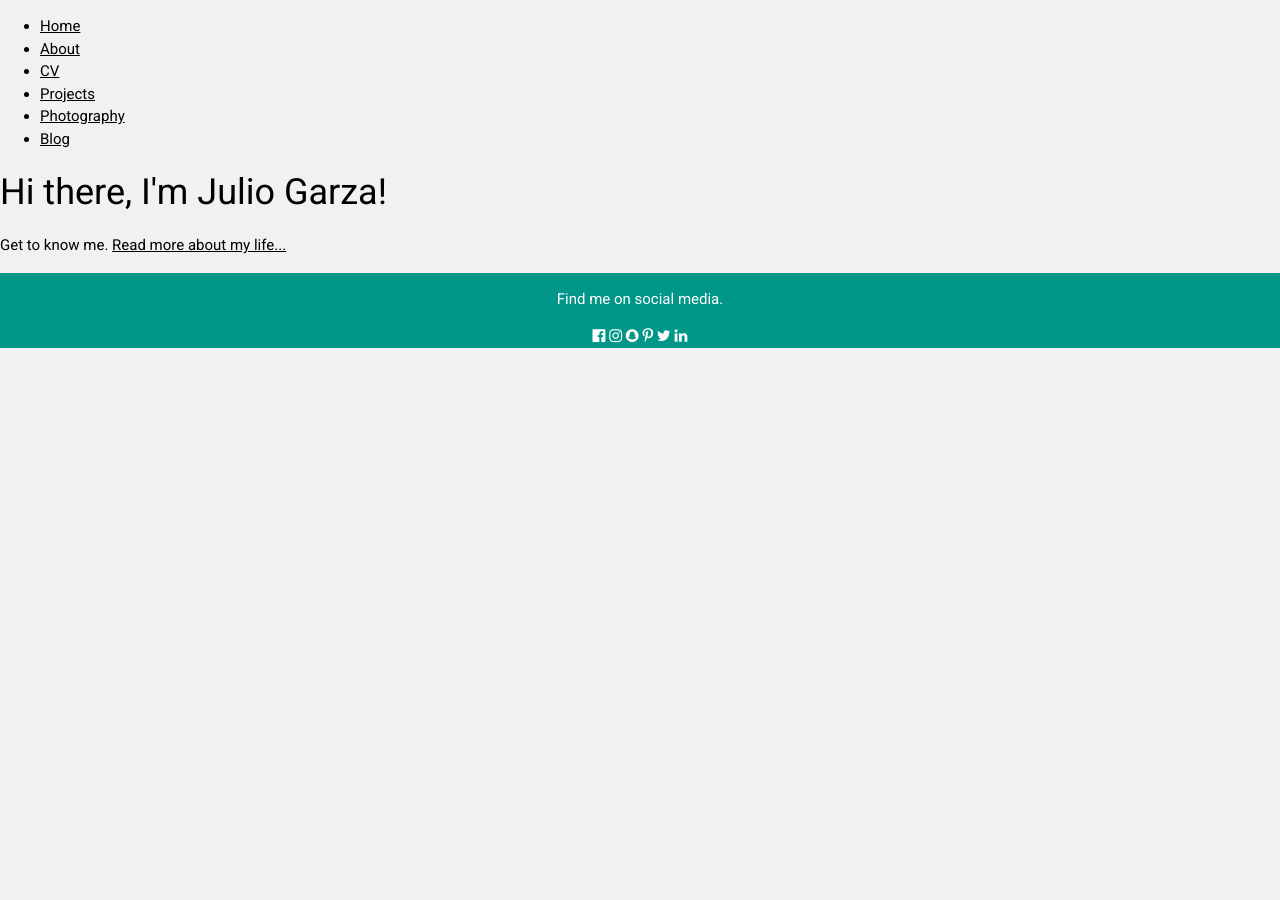
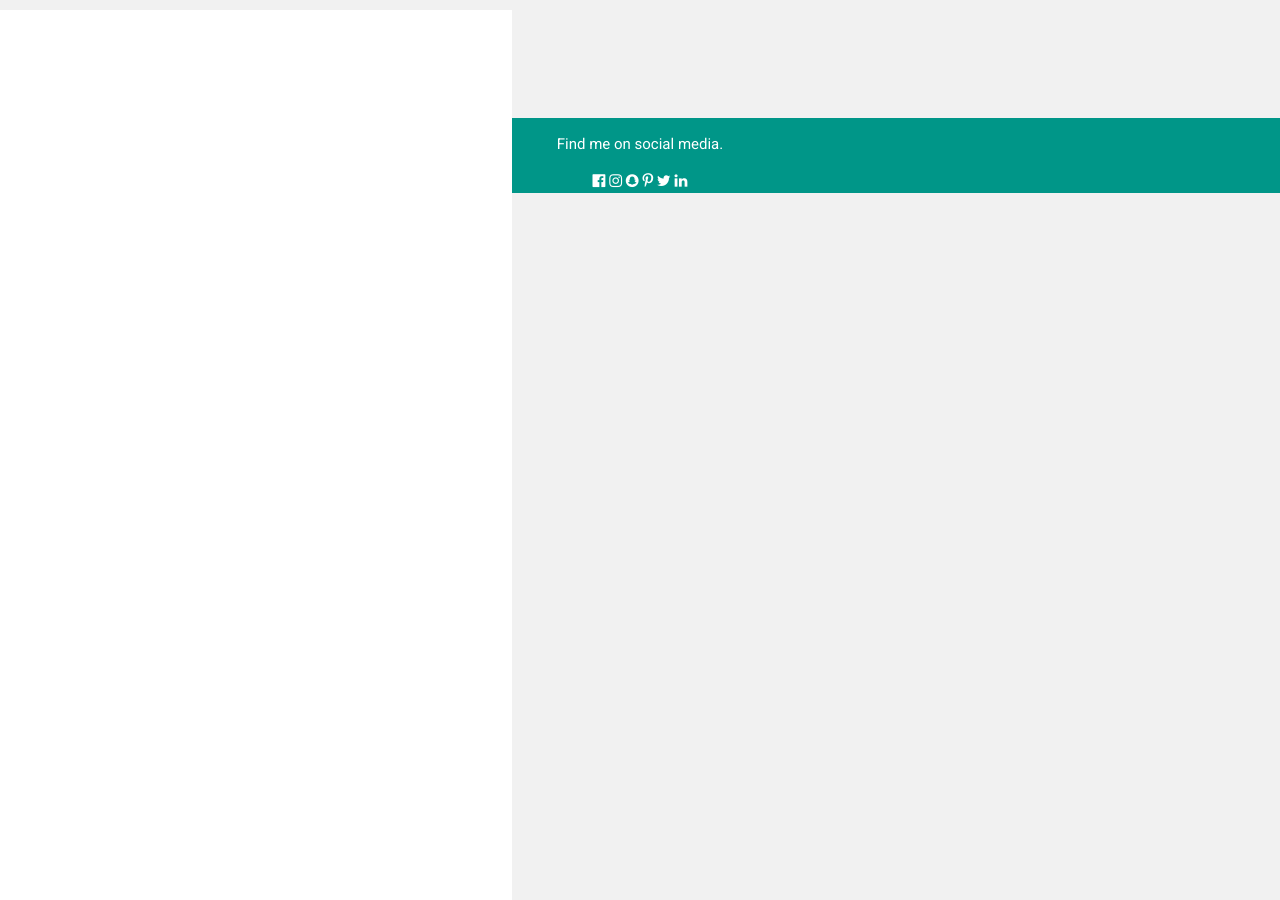
Before and after one commit to juliogarza/juliogarza.github.io, a Jekyll site: the page built from index.html, in a window 1280 px wide. Built offline with Jekyll 4.4.1, drawn with Linux system fonts in a browser that asks for light colours.

Commit message:
Update default.html

```diff
--- a/_layouts/default.html
+++ b/_layouts/default.html
@@ -15,6 +15,28 @@
 html,body,h1,h2,h3,h4,h5,h6 {font-family: "Roboto", sans-serif}
 </style>
 <body class="w3-light-grey">
+	<!-- Sidebar with image -->
+<nav class="w3-sidebar w3-hide-medium w3-hide-small" style="width:40%">
+  <div class="bgimg"></div>
+</nav>
+
+<!-- Hidden Sidebar (reveals when clicked on menu icon)-->
+<nav class="w3-sidebar w3-black w3-animate-right w3-xxlarge" style="display:none;padding-top:150px;right:0;z-index:2" id="mySidebar">
+  <a href="javascript:void(0)" onclick="closeNav()" class="w3-button w3-black w3-xxxlarge w3-display-topright" style="padding:0 12px;">
+    <i class="fa fa-remove"></i>
+  </a>
+  <div class="w3-bar-block w3-center">
+	  <a href="/" class="w3-bar-item w3-button w3-text-grey w3-hover-black" onclick="closeNav()">Home</a>
+	  <a href="/about" class="w3-bar-item w3-button w3-text-grey w3-hover-black" onclick="closeNav()">About</a>
+	  <a href="/CV" class="w3-bar-item w3-button w3-text-grey w3-hover-black" onclick="closeNav()">CV</a>
+	  <a href="/projects" class="w3-bar-item w3-button w3-text-grey w3-hover-black" onclick="closeNav()">Projects</a>
+	  <a href="/photography" class="w3-bar-item w3-button w3-text-grey w3-hover-black" onclick="closeNav()">Photography</a>
+	  <a href="/blog" class="w3-bar-item w3-button w3-text-grey w3-hover-black" onclick="closeNav()">Blog</a>
+
+  </div>
+</nav>
+
+	<!--
 		<nav>
     		<ul>
         		<li><a href="/">Home</a></li>
@@ -25,6 +47,7 @@ html,body,h1,h2,h3,h4,h5,h6 {font-family: "Roboto", sans-serif}
 			<li><a href="/blog">Blog</a></li>
     		</ul>
 		</nav>
+	-->
 		<div class="container">
           {{ content }}
 		</div><!-- /.container -->
@@ -39,5 +62,17 @@ html,body,h1,h2,h3,h4,h5,h6 {font-family: "Roboto", sans-serif}
   <i class="fa fa-linkedin w3-hover-opacity"></i>
 </footer>
 
+<script>
+// Open and close sidebar
+function openNav() {
+  document.getElementById("mySidebar").style.width = "60%";
+  document.getElementById("mySidebar").style.display = "block";
+}
+
+function closeNav() {
+  document.getElementById("mySidebar").style.display = "none";
+}
+</script>
+
 </body>
 </html>
```
